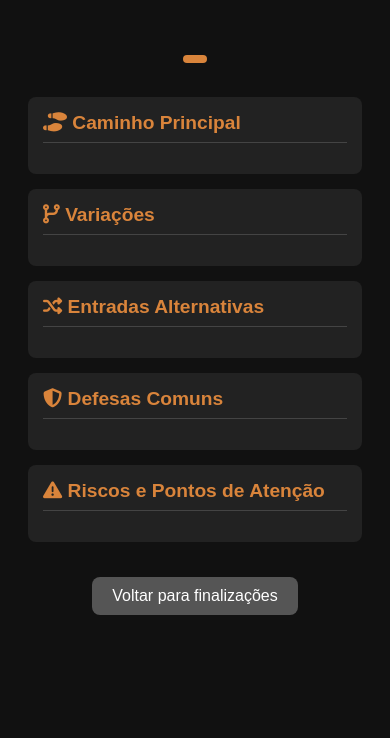
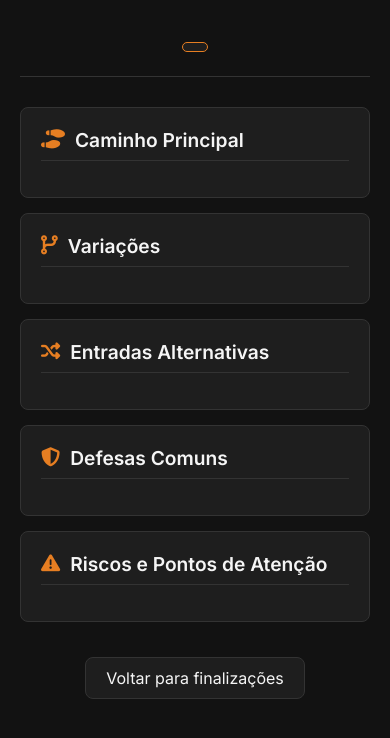
Before and after one commit to MarioRosa77/imersao-dev-10-bjj, a plain HTML site: page caminhos.html in a window 390 px wide. Drawn offline with Linux system fonts and the light colour scheme.

Commit message:
Update style.css

```diff
--- a/style.css
+++ b/style.css
@@ -1,85 +1,146 @@
+@import url('https://fonts.googleapis.com/css2?family=Inter:wght@400;500;600;700&display=swap');
+
+:root {
+    --bg-color: #121212;
+    --surface-color: #1e1e1e;
+    --primary-color: #E67E22; /* Laranja mais vibrante */
+    --text-primary: #f5f5f5;
+    --text-secondary: #a0a0a0;
+    --border-color: #333;
+}
+
 body {
-    font-family: Arial, sans-serif;
-    background: #111;
-    color: #fff;
+    font-family: 'Inter', -apple-system, BlinkMacSystemFont, "Segoe UI", Roboto, Helvetica, Arial, sans-serif;
+    background: var(--bg-color);
+    color: var(--text-primary);
     text-align: center;
-    padding: 20px;
+    padding: 40px 20px;
+    margin: 0;
 }
 
 .container {
-    max-width: 500px;
+    max-width: 600px;
     margin: auto;
+}
+
+h1 {
+    font-weight: 600;
 }
 
 button {
     display: block;
     width: 100%;
-    padding: 12px;
+    padding: 15px;
     margin: 10px 0;
-    font-size: 16px;
+    font-size: 1rem;
+    font-weight: 500;
     border: none;
-    background: #D9843B;
-    color: #fff;
+    background: var(--primary-color);
+    color: var(--bg-color);
     cursor: pointer;
     border-radius: 8px;
+    transition: transform 0.2s ease, background-color 0.2s ease;
 }
 
 button:hover {
-    background: #bb6f2f;
+    transform: translateY(-2px);
+    background: #f39c12; /* Laranja mais claro no hover */
 }
 
 li {
     text-align: left;
     margin: 10px 0;
-    list-style: decimal;
+    list-style-type: none; /* Removemos o marcador padrão */
+    position: relative;
+    padding-left: 25px; /* Espaço para o novo marcador */
     line-height: 1.5;
-    padding-left: 20px;
+    color: var(--text-secondary);
+}
+
+/* Marcador de lista personalizado */
+li::before {
+    content: '›';
+    position: absolute;
+    left: 0;
+    top: 0;
+    color: var(--primary-color);
+    font-weight: 700;
+    font-size: 1.2em;
 }
 
 .back-button {
     display: inline-block;
     margin-top: 20px;
     padding: 10px 20px;
-    background-color: #555;
-    color: #fff;
+    background-color: var(--surface-color);
+    color: var(--text-primary);
     text-decoration: none;
     border-radius: 8px;
+    border: 1px solid var(--border-color);
+    transition: background-color 0.2s ease;
 }
 
 .back-button:hover {
-    background-color: #777;
+    background-color: #2c2c2c;
 }
 
 .header-detalhe {
     margin-bottom: 30px;
+    border-bottom: 1px solid var(--border-color);
+    padding-bottom: 20px;
 }
 
 .header-detalhe h1 {
     margin-bottom: 5px;
+    font-size: 2em;
 }
 
 #nivel-badge {
     display: inline-block;
     padding: 4px 12px;
     border-radius: 12px;
-    background-color: #D9843B;
-    color: #fff;
+    background-color: var(--surface-color);
+    border: 1px solid var(--primary-color);
+    color: var(--primary-color);
     font-size: 0.9em;
     text-transform: capitalize;
+    font-weight: 500;
 }
 
 .detalhe-section {
-    background-color: #222;
+    background-color: var(--surface-color);
     border-radius: 8px;
-    padding: 15px;
+    padding: 20px;
     margin-bottom: 15px;
     text-align: left;
+    border: 1px solid var(--border-color);
 }
 
 .detalhe-section h2 {
     margin-top: 0;
-    color: #D9843B;
+    color: var(--text-primary);
     font-size: 1.2em;
-    border-bottom: 1px solid #444;
+    font-weight: 600;
+    border-bottom: 1px solid var(--border-color);
     padding-bottom: 8px;
+    display: flex;
+    align-items: center;
+    gap: 10px;
 }
+
+.detalhe-section h2 i {
+    color: var(--primary-color);
+}
+
+/* Ajustes para telas menores */
+@media (max-width: 600px) {
+    body {
+        padding: 20px 10px;
+    }
+    .container {
+        padding: 0 10px;
+    }
+    .header-detalhe h1 {
+        font-size: 1.5em;
+    }
+}
```
